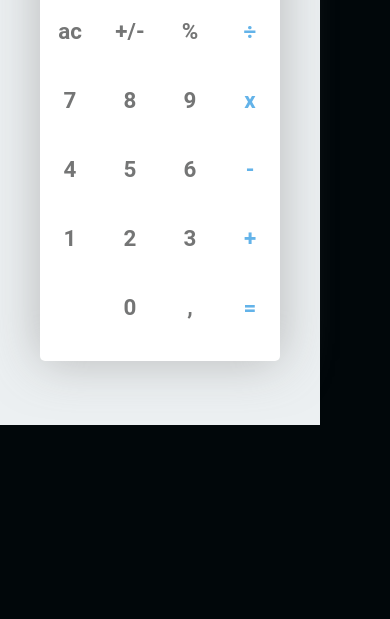
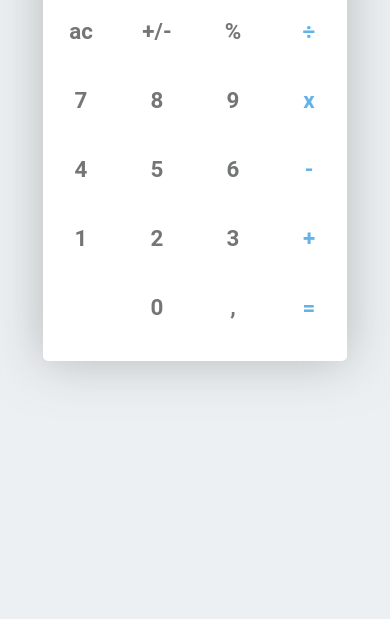
Before and after one commit to aishat001/challenge-cal2, a plain HTML site: page index.html in a window 390 px wide. Shown: the part 225-844 px from the top of the page. Drawn offline with Linux system fonts and the light colour scheme.

Commit message:
new files

```diff
--- a/css/index.css
+++ b/css/index.css
@@ -123,19 +123,20 @@ body {
   span.zero {
     grid-column: 2/3;
   }
-  @media only screen and (min-width : 320px) and (max-width :475px) {
+  @media only screen and (min-width : 320px) and (max-width :1024px) {
     .cal {
-        width: 15rem;
+        width: 19rem;
         top: 50px;
     }
+    body {
+      display: flex;
+      justify-content: center;
+      background: #ecf0f2;
+    }
     .body {
-        width: 320px;
-        margin: 0px;
+        width: 100%;
+        margin: auto;
         height: 650px;
     }
+
 }
-@media only screen and (width : 375px){
-  .body {
-    width: 375px;
-  }
-}
```
